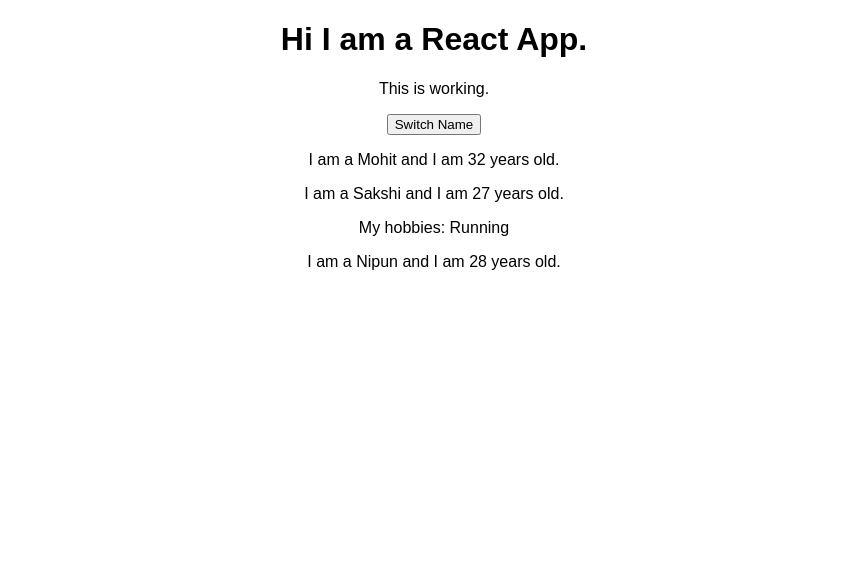
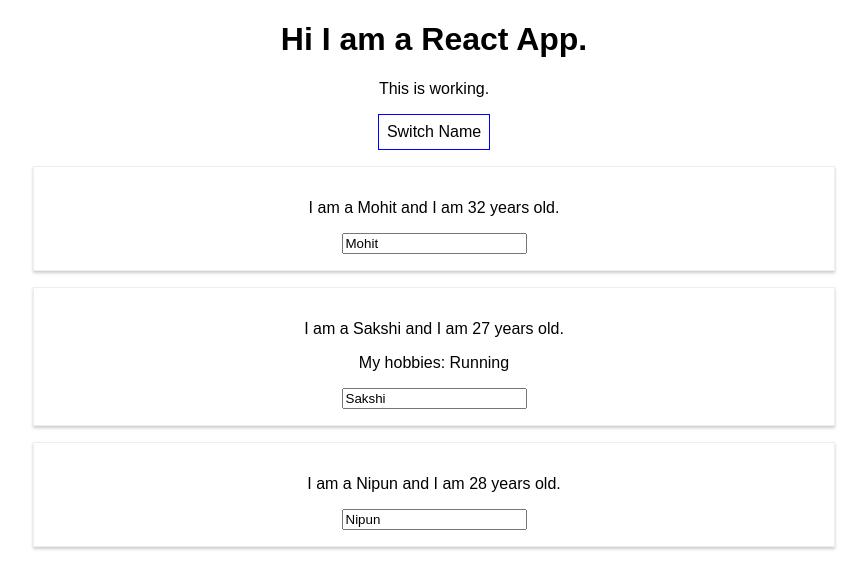
Before and after one commit to mohitjain/learning-react, a React (Create React App) app: page / in a window 1280 px wide. Shown: the top 588 px of the page, without its empty margins (206-1073 px from the left). Built offline with nearby package versions, Linux system fonts and the light colour scheme.

Commit message:
Some Sample styling

```diff
--- a/src/App.js
+++ b/src/App.js
@@ -34,15 +34,49 @@
             ] })
     }
 
+    nameChangedHandler = (event) => {
+        // Don't use this. Changing the state directly
+        // this.state.persons[0].name = "Mohit Jain"
+
+        this.setState({ persons: [
+                {
+                    name: "Mohit Jain", age: 32
+                },
+                {
+                    name: event.target.value, age: 27
+                },
+                {
+                    name: "Nipun", age: 29
+                }
+            ] })
+    }
+
     render() {
+        const style = {
+            backgroundColor: 'white',
+            font: 'inherit',
+            border: '1px solid blue',
+            padding: '8px',
+            cursor: 'pointer'
+        }
         return (
             <div className="App">
                 <h1>Hi I am a React App.</h1>
                 <p>This is working.</p>
-                <button onClick={this.switchNameHandler}>Switch Name</button>
-                <Person name={ this.state.persons[0].name } age={ this.state.persons[0].age }/>
-                <Person name={ this.state.persons[1].name } age={ this.state.persons[1].age }> My hobbies: Running</Person>
-                <Person name={ this.state.persons[2].name } age={ this.state.persons[2].age }/>
+                <button style={style} onClick={this.switchNameHandler}>Switch Name</button>
+                <Person
+                    click={this.switchNameHandler}
+                    name={ this.state.persons[0].name }
+                    age={ this.state.persons[0].age }/>
+                <Person
+                    click={this.switchNameHandler}
+                    changed={this.nameChangedHandler}
+                    name={ this.state.persons[1].name }
+                    age={ this.state.persons[1].age }> My hobbies: Running</Person>
+                <Person
+                    click={this.switchNameHandler}
+                    name={ this.state.persons[2].name }
+                    age={ this.state.persons[2].age }/>
             </div>
         );
         // return React.createElement('div', { className: 'App' }, 'I am a react app');
--- /dev/null
+++ b/src/Person/Person.css
@@ -0,0 +1,8 @@
+.Person{
+    width: 60%;
+    margin: 16px auto;
+    border: 1px solid #eee;
+    box-shadow: 0 2px 3px #ccc;
+    padding: 16px;
+    text-align: center;
+}
--- a/src/Person/Person.js
+++ b/src/Person/Person.js
@@ -1,10 +1,12 @@
 import React from "react";
+import './Person.css';
 
 const person = (props) => {
     return (
-        <div>
-            <p>I am a { props.name } and I am { props.age } years old.</p>
+        <div className='Person'>
+            <p onClick={props.click}>I am a { props.name } and I am { props.age } years old.</p>
             <p>{ props.children }</p>
+            <input type="text" onChange={props.changed} value={props.name}/>
         </div>
     );
 }
```
